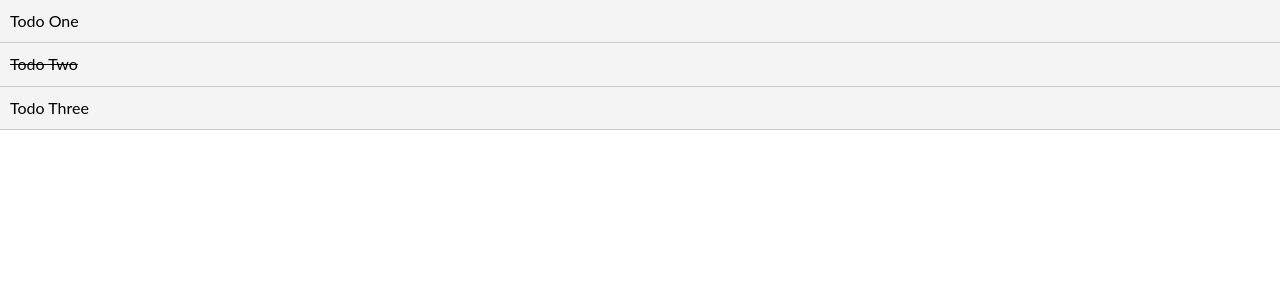
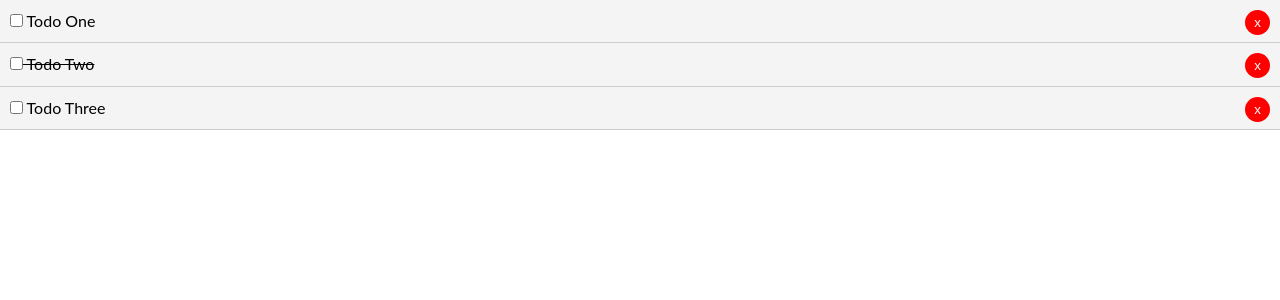
Before and after one commit to FreesiaBloom/VueToDoList, a Vue app in the folder crash_todolist/: page / in a window 1280 px wide. Shown: the top 300 px of the page. Built offline with nearby package versions, Linux system fonts and the light colour scheme.

Commit message:
adding delete button

```diff
--- a/crash_todolist/src/App.vue
+++ b/crash_todolist/src/App.vue
@@ -1,6 +1,6 @@
 <template>
   <div id="app">
-    <Todos v-bind:todos="todos"/>
+    <Todos v-bind:todos="todos" v-on:del-todo="deleteTodo"/>
   </div>
 </template>
 
@@ -33,6 +33,11 @@
         }
       ]
     }
+  },
+  methods: {
+    deleteTodo(id) {
+      this.todos = this.todos.filter(todo => todo.id !== id);
+    }
   }
 }
 </script>
--- a/crash_todolist/src/components/TodoItem.vue
+++ b/crash_todolist/src/components/TodoItem.vue
@@ -1,13 +1,22 @@
 <template>
     <div class="todo-item" v-bind:class="{'is-complete':todo.completed}">
-        <p>{{todo.title}}</p>
+        <p>
+        <input type="checkbox" v-on:change="markComplete">
+        {{todo.title}}
+        <button @click="$emit('del-todo', todo.id)" class="del">x</button>
+        </p>
     </div>
 </template>
 
 <script>
 export default {
     name: "TodoItem",
-    props: ["todo"]
+    props: ["todo"],
+    methods: {
+        markComplete() {
+            this.todo.completed = !this.todo.completed;
+        }
+    }
 }
 </script>
 
--- a/crash_todolist/src/components/Todos.vue
+++ b/crash_todolist/src/components/Todos.vue
@@ -1,7 +1,7 @@
 <template>
     <div>
         <div v-for="todo in todos" v-bind:key="todo.id">
-            <TodoItem v-bind:todo="todo"/>
+            <TodoItem v-bind:todo="todo" v-on:del-todo="$emit('del-todo', todo.id)"/>
         </div>
     </div>
 </template>
```
